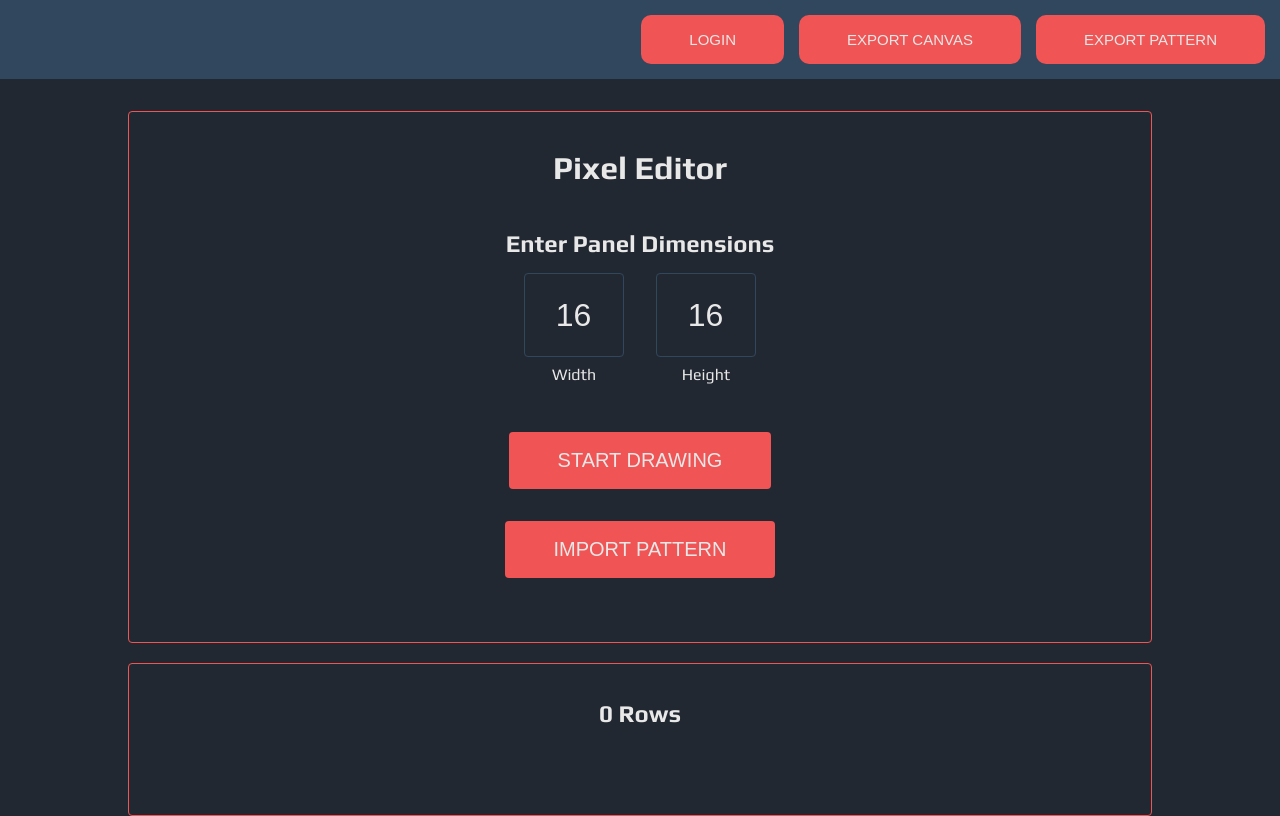
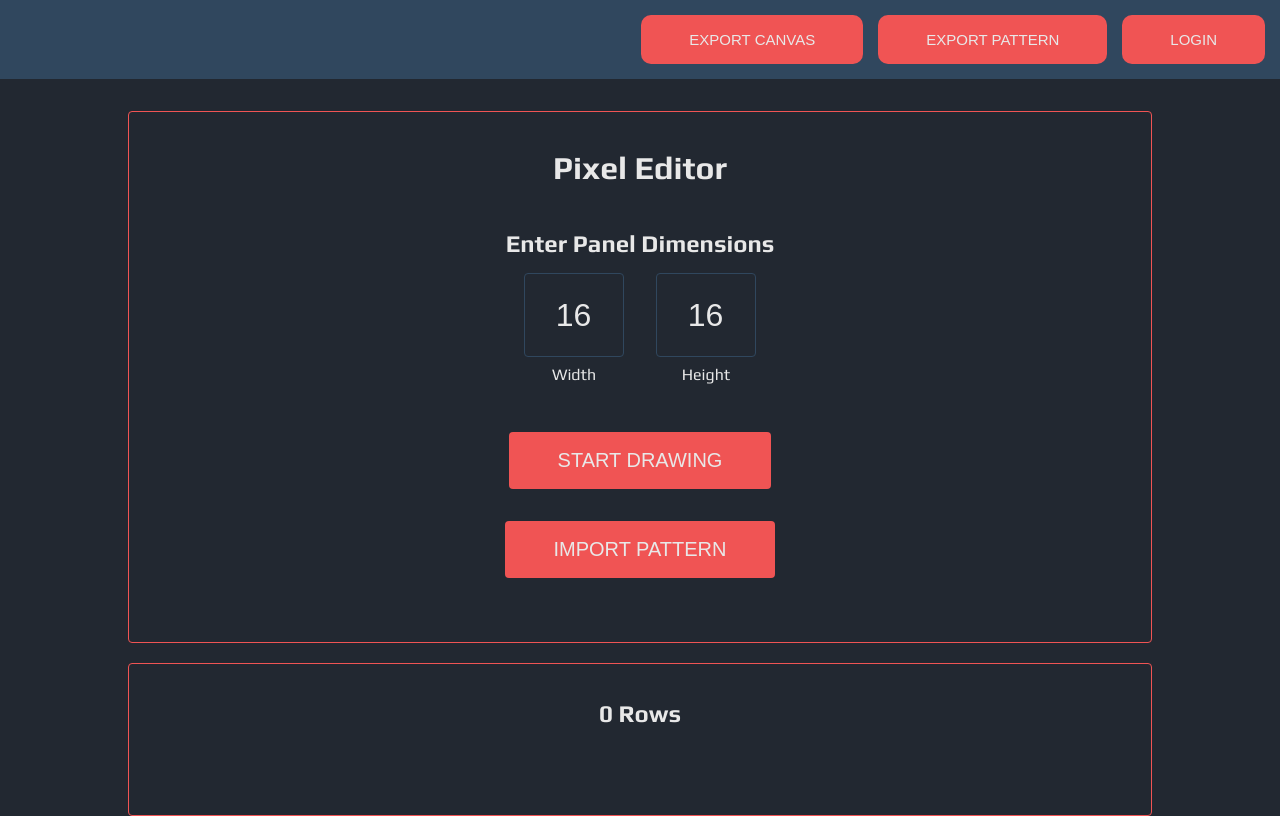
Before and after one commit to jespinoza12/PixelArt, a React (Create React App) app in the folder pixel-art/: page / in a window 1280 px wide. Built offline with nearby package versions, Linux system fonts and the light colour scheme.

Commit message:
nav bar update

```diff
--- a/pixel-art/src/components/Layout/Nav.js
+++ b/pixel-art/src/components/Layout/Nav.js
@@ -17,9 +17,9 @@ function Nav({user}) {
 
     return (
         <nav>
-            <button>Login</button>
             <button>Export Canvas</button>
             <button>Export Pattern</button>
+            <button>Login</button>
         </nav>
     )
 }
```
